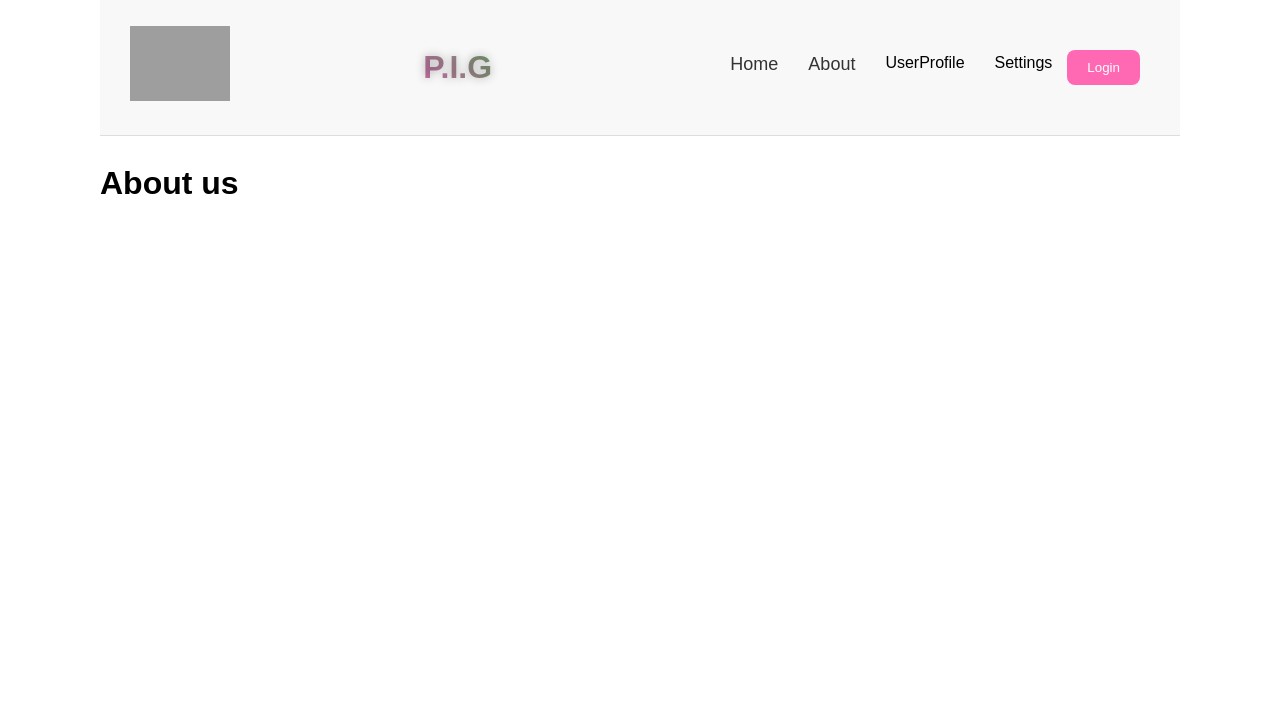
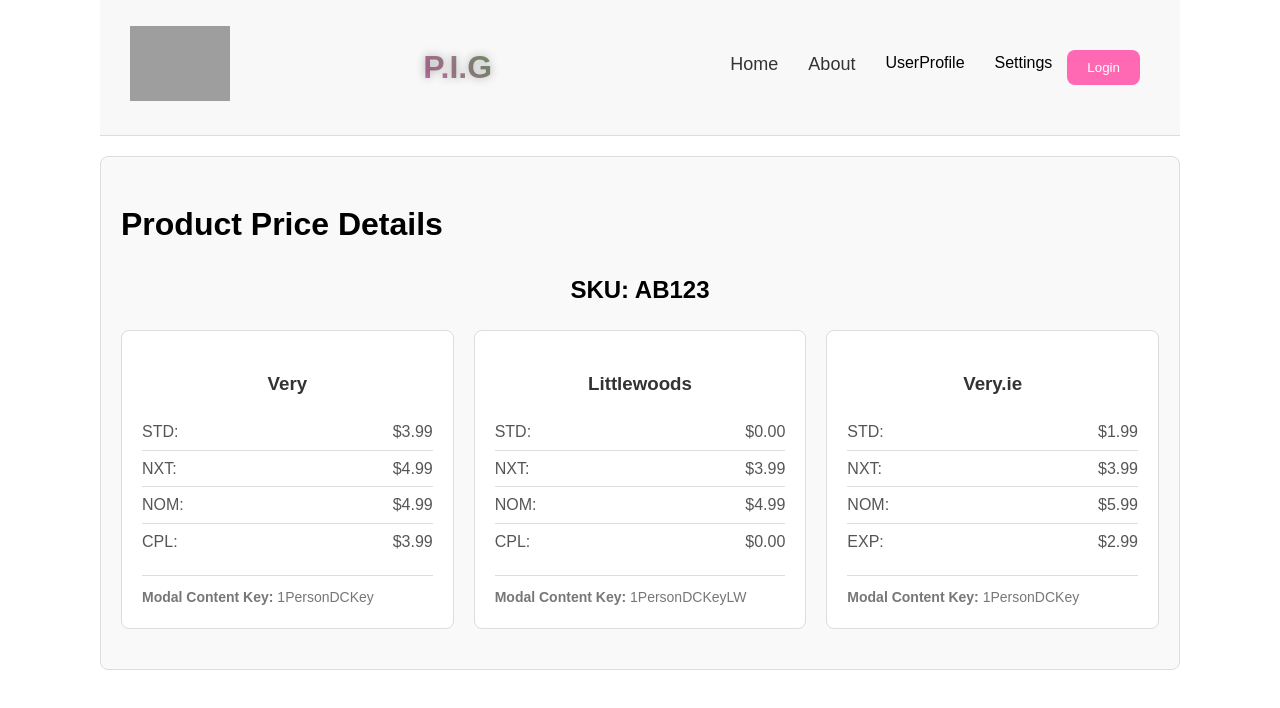
Before and after one commit to RaghavendraKKulkarni/React-PIG, a React (Vite) app: page /about in a window 1280 px wide. Shown: the top 708 px of the page. Built offline with nearby package versions, Linux system fonts and the light colour scheme; grey boxes are pictures that could not be loaded.

Commit message:
sku details

```diff
--- a/index2.css
+++ b/index2.css
@@ -260,3 +260,65 @@
     50% { text-shadow: 0 0 10px rgba(0, 0, 0, 0.3); }
     100% { text-shadow: 0 0 0 rgba(0, 0, 0, 0); }
   }
+
+  /* SKUPriceDetails.css */
+.sku-price-details {
+  padding: 20px;
+  margin: 20px auto;
+  border: 1px solid #ddd;
+  border-radius: 8px;
+  background-color: #f9f9f9;
+  max-width: 1200px;
+}
+
+.sku-price-details h2 {
+  text-align: center;
+  margin-bottom: 20px;
+}
+
+.brands-container {
+  display: flex;
+  justify-content: space-between;
+  gap: 20px;
+  margin-bottom: 20px;
+}
+
+.brand-card {
+  flex: 1;
+  padding: 20px;
+  border: 1px solid #ddd;
+  border-radius: 8px;
+  background-color: #fff;
+}
+
+.brand-card h3 {
+  text-align: center;
+  margin-bottom: 15px;
+  color: #333;
+}
+
+.price-list {
+  display: flex;
+  flex-direction: column;
+}
+
+.price-item {
+  display: flex;
+  justify-content: space-between;
+  padding: 5px 0;
+  border-bottom: 1px solid #ddd;
+  font-size: 16px;
+  color: #555;
+}
+
+.price-item:last-child {
+  border-bottom: none;
+}
+
+.modal-key {
+  margin-top: 15px;
+  font-size: 14px;
+  color: #777;
+  border-top: 1px solid #ddd;
+  padding-top: 10px;
+}
--- a/src/components/About.js
+++ b/src/components/About.js
@@ -1,8 +1,12 @@
+import SKUPriceDetails from "./SKUPriceDetails";
+import data from "../utils/getData.json";
+
 const About=()=>{
     return (
         <div>
-            <h1>About us</h1>
+
             {/* <CardSlider /> */}
+            <SKUPriceDetails skuData={data.deliveryPricing[0]} />
         </div>
     )
 }
--- a/src/components/Header.js
+++ b/src/components/Header.js
@@ -11,7 +11,7 @@
       <div>
         <img className="logo" src={LOGO_URL} />
       </div>
-      <div class="title">
+      <div className="title">
 
           <p>P.I.G</p>
 
--- /dev/null
+++ b/src/components/SKUPriceDetails.js
@@ -0,0 +1,59 @@
+import React from 'react';
+
+const SKUPriceDetails = ({ skuData }) => {
+  if (!skuData) return null;
+
+  // Extract data for easier access
+  const { very, littlewoods, 'very.ie': veryIe } = skuData;
+
+  return (
+    <div className="sku-price-details">
+       <h1 >Product Price Details</h1>
+      <h2>SKU: {skuData.sku}</h2>
+      <div className="brands-container">
+        {/* Display brands in the first row */}
+        <div className="brand-card">
+          <h3>Very</h3>
+          <div className="price-list">
+            {Object.entries(very.prices).map(([category, price]) => (
+              <div key={category} className="price-item">
+                <span>{category}:</span> <span>${price.toFixed(2)}</span>
+              </div>
+            ))}
+          </div>
+          <div className="modal-key">
+            <strong>Modal Content Key:</strong> {very.modalContentKey}
+          </div>
+        </div>
+        <div className="brand-card">
+          <h3>Littlewoods</h3>
+          <div className="price-list">
+            {Object.entries(littlewoods.prices).map(([category, price]) => (
+              <div key={category} className="price-item">
+                <span>{category}:</span> <span>${price.toFixed(2)}</span>
+              </div>
+            ))}
+          </div>
+          <div className="modal-key">
+            <strong>Modal Content Key:</strong> {littlewoods.modalContentKey}
+          </div>
+        </div>
+        <div className="brand-card">
+          <h3>Very.ie</h3>
+          <div className="price-list">
+            {Object.entries(veryIe.prices).map(([category, price]) => (
+              <div key={category} className="price-item">
+                <span>{category}:</span> <span>${price.toFixed(2)}</span>
+              </div>
+            ))}
+          </div>
+          <div className="modal-key">
+            <strong>Modal Content Key:</strong> {veryIe.modalContentKey}
+          </div>
+        </div>
+      </div>
+    </div>
+  );
+};
+
+export default SKUPriceDetails;
```
